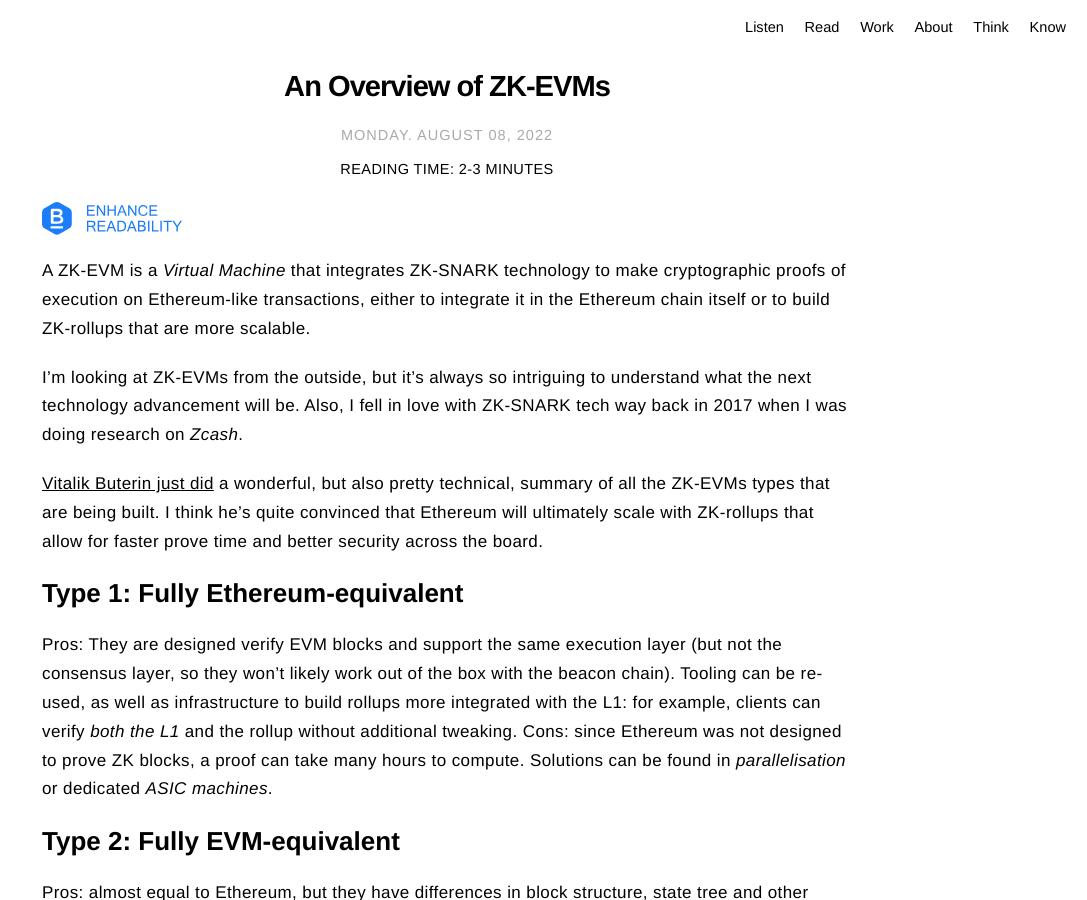
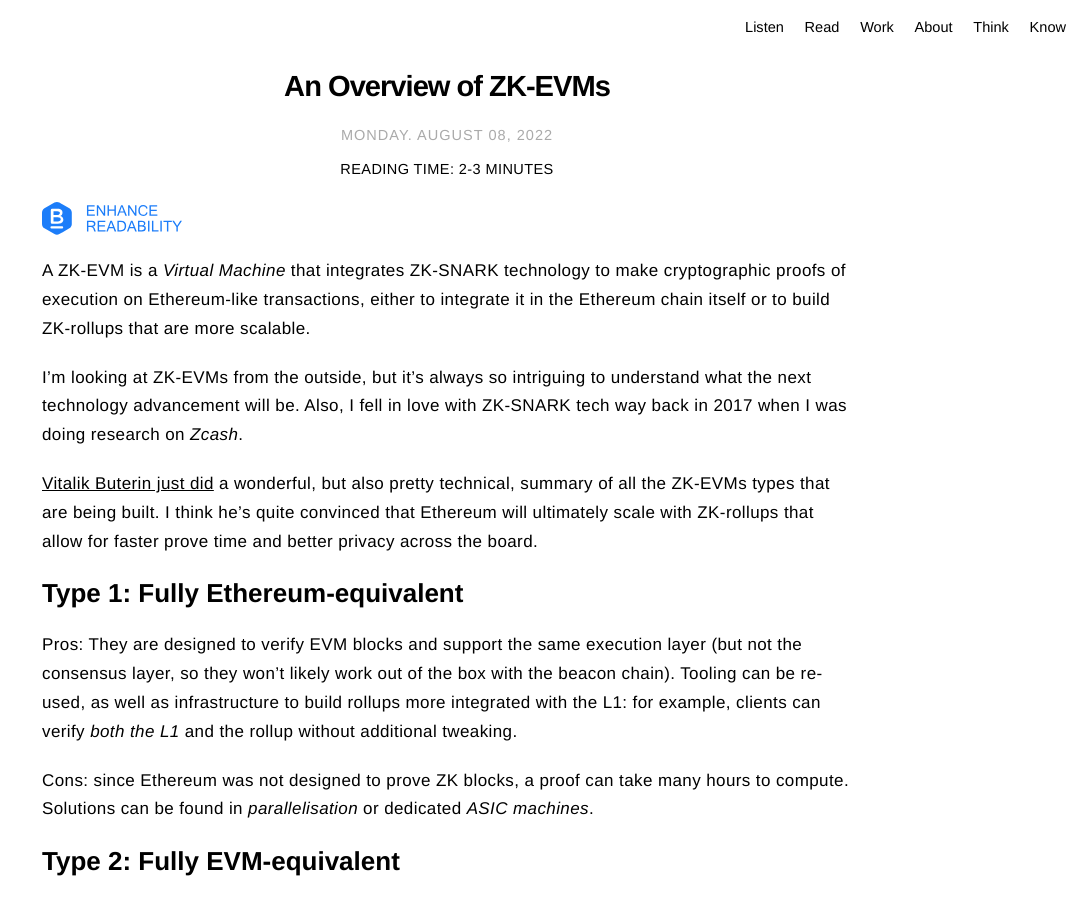
Before and after one commit to iJaack/Jaack, a Jekyll site: the page built from _posts/2022-08-08-zk-evms.markdown, in a window 1280 px wide and 900 px high. Shown: the whole window, without its empty margins (193-1280 px from the left). Built offline with Jekyll 4.4.1, drawn with Linux system fonts in a browser that asks for light colours; some web fonts are replaced; comment, search, counter and statistics services are not loaded.

Commit message:
corrections

```diff
--- a/_posts/2022-08-08-zk-evms.markdown
+++ b/_posts/2022-08-08-zk-evms.markdown
@@ -16,23 +16,27 @@
 
 I’m looking at ZK-EVMs from the outside, but it’s always so intriguing to understand what the next technology advancement will be. Also, I fell in love with ZK-SNARK tech way back in 2017 when I was doing research on *Zcash*.
 
-[Vitalik Buterin just did](https://vitalik.ca/general/2022/08/04/zkevm.html) a wonderful, but also pretty technical, summary of all the ZK-EVMs types that are being built. I think he’s quite convinced that Ethereum will ultimately scale with ZK-rollups that allow for faster prove time and better security across the board.
+[Vitalik Buterin just did](https://vitalik.ca/general/2022/08/04/zkevm.html) a wonderful, but also pretty technical, summary of all the ZK-EVMs types that are being built. I think he’s quite convinced that Ethereum will ultimately scale with ZK-rollups that allow for faster prove time and better privacy across the board.
 
 ## Type 1: Fully Ethereum-equivalent
-**Pros**: They are designed verify EVM blocks and support the **same execution layer** (but not the consensus layer, so they won’t likely work out of the box with the beacon chain). Tooling can be re-used, as well as infrastructure to build rollups more integrated with the L1: for example, clients can verify *both the L1* and the rollup without additional tweaking.
+**Pros**: They are designed to verify EVM blocks and support the **same execution layer** (but not the consensus layer, so they won’t likely work out of the box with the beacon chain). Tooling can be re-used, as well as infrastructure to build rollups more integrated with the L1: for example, clients can verify *both the L1* and the rollup without additional tweaking.
+
 **Cons**: since Ethereum was not designed to prove ZK blocks, a proof can take many hours to compute. Solutions can be found in *parallelisation* or dedicated *ASIC machines*.
 
 ## Type 2: Fully EVM-equivalent
 **Pros**: almost equal to Ethereum, but they have differences in block structure, state tree and other aspects. Clients will also work with rollups with some tweaking.
 Changes in the *hash function and Merkle tree*, as well as removal of external hash verification can improve proof time.
+
 **Cons**: Since there are differences in the state tree, apps that verify Merkle proofs of historical blocks may not work (some bridges work this way). Also, memory still need to be accessed and verified, and there could be interpretation issues (the compiler needing to read one instruction in multiple chunks instead of one).
 
 ## Type 2.5: EVM-equivalent, except for gas costs
 **Pros**: Increases the gas costs for certain operations that are very difficult to ZK-prove. This helps in reducing worst-case prover time by allowing for a greater bandwidth to be allocated.
+
 **Cons**: Certain applications may not work and certain functions may not be possible anymore (the more operations in a transactions that are in the same blocks, the less gas can each of them can take up, since gas limit per block is fixed).
 
 ## Type 3: Almost EVM-equivalent
 **Pros**: The goal is to reach ZK-EVM at Layer 1, sacrificing some features like precompiles, changes in memory and contract code interpretation.
+
 **Cons**: Some applications will need to be re-built since they reliant on precompiles and other changes.
 
 Type 3 is meant to be a transitional stage towards Type 1 ZK-EVM.
@@ -41,6 +45,7 @@
 A Type 4 system works by taking smart contract source code written in a high-level language (eg. Solidity, Vyper, or some intermediate that both compile to) and compiling that to some language that is explicitly designed to be ZK-SNARK-friendly.
 
 **Cons**: it’s simpler because it avoids all the hassle to prove the EVM execution layer
+
 **Pros**: since it will be different byte code, some functions (like CREATE2) will not work as intended, and debugging infrastructure would need to be re-built for the new language/bytecode.
 
 As I’m seeing it, this an almost-decade-long effort to render Ethereum more scalable while using ZK proofs. All of the projects current in development are years away from being in production, and if the Ethereum Merge has taught us something, is that things will happen in super-small steps and many errors can arise.
```
